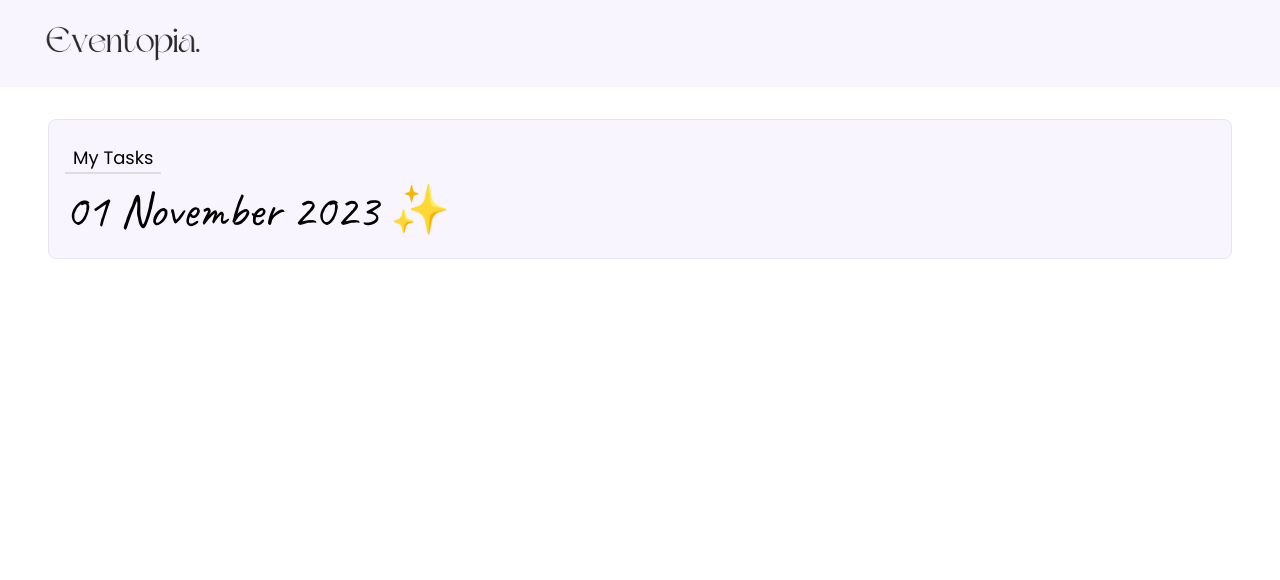
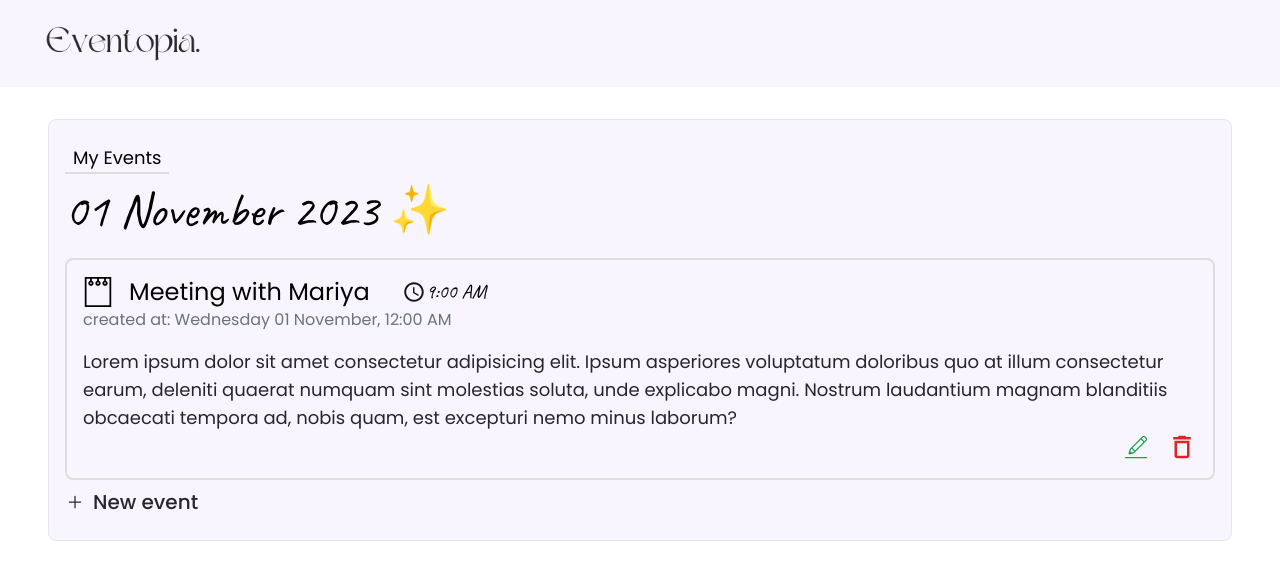
Before and after one commit to AfnanFerdousi/calendar-client, a React (Vite) app: page /day/2023-10-29 in a window 1280 px wide. Shown: the top 580 px of the page. Built offline with nearby package versions, Linux system fonts and the light colour scheme.

Commit message:
[IN PROGRESS] event ui showing the events

```diff
--- a/package.json
+++ b/package.json
@@ -14,6 +14,7 @@
     "date-fns": "^2.30.0",
     "react": "^18.2.0",
     "react-dom": "^18.2.0",
+    "react-hook-form": "^7.48.2",
     "react-icons": "^4.12.0",
     "react-redux": "^8.1.3",
     "react-router-dom": "^6.20.0",
--- a/src/components/DayEvents.jsx
+++ b/src/components/DayEvents.jsx
@@ -3,19 +3,44 @@ import {
     format,
     startOfMonth
 } from 'date-fns';
-
+import { TfiNotepad } from "react-icons/tfi";
+import { IoMdTime } from "react-icons/io";
+import { IoAdd } from "react-icons/io5";
+import { CiEdit } from "react-icons/ci";
+import { MdDeleteOutline } from "react-icons/md";
 
 const DayEvents = () => {
     const currentDate = startOfMonth(new Date());
-
+    const formattedDate = format(currentDate, "EEEE dd MMMM, h:mm a");
     return (
         <div className="bg-bg mt-8 border-[rgb(153, 143, 199,0.5)] rounded-lg border-[.5px] py-6 px-4">
-            <p className='font-poppins text-lg px-2 mb-3 inline-block border-b-2 border-[#ddd]'>My Tasks</p>
+            <p className='font-poppins text-lg px-2 mb-3 inline-block border-b-2 border-[#ddd]'>My Events</p>
             <h3 className="font-caveat text-5xl">{format(currentDate, 'dd MMMM yyyy')} ✨</h3>
 
             <div>
+                {/* events start */}
+                <div className='border-[2px] border-[#ddd] mt-6 rounded-lg'>
+                    <div className='p-4'>
+                        <div className=' flex items-center gap-x-8'>
+                            <h3 className='text-2xl font-poppins flex items-center gap-x-4'><TfiNotepad className=' text-3xl' /> Meeting with Mariya</h3>
+                            <h3 className='text-xl font-caveat  flex items-center'><IoMdTime className='font-semibold text-2xl' />9:00 AM</h3>
+                        </div>
+                        <div className=''>
+                            <h4 className='text-md text-gray-500 font-poppins'>created at: {formattedDate}</h4>
+                            <h2 className='mt-4 text-md font-poppins text-lg text-primary'>Lorem ipsum dolor sit amet consectetur adipisicing elit. Ipsum asperiores voluptatum doloribus quo at illum consectetur earum, deleniti quaerat numquam sint molestias soluta, unde explicabo magni. Nostrum laudantium magnam blanditiis obcaecati tempora ad, nobis quam, est excepturi nemo minus laborum?</h2>
+                            <div className='flex items-center justify-end gap-x-4'>
+                                <button className='text-3xl text-green-600'><CiEdit /></button>
+                                <button className='text-3xl text-red-600'><MdDeleteOutline /></button>
+                            </div>
+                        </div>
+                    </div>
+                </div>
+                {/* events end */}
+                <div>
+                    <button className='flex items-center font-medium text-xl text-primary gap-x-2 mt-2'><IoAdd /> New event</button>
+                </div>
 
-            </div>
+          </div>
         </div>
     );
 };
```
Also changed, not shown: 1 other file (tests, documents, lock files or other folders).
